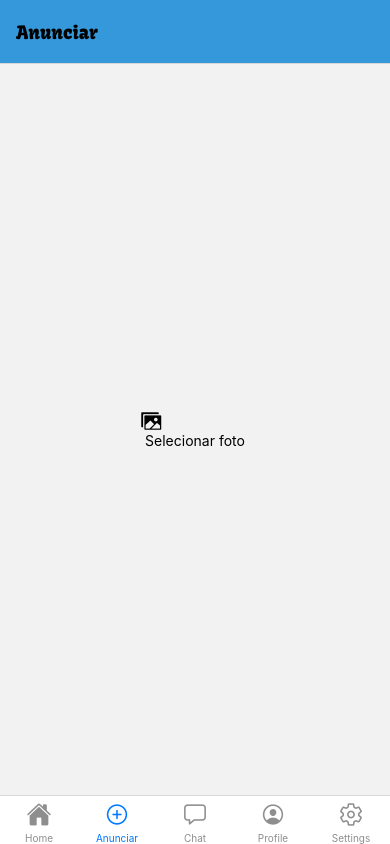
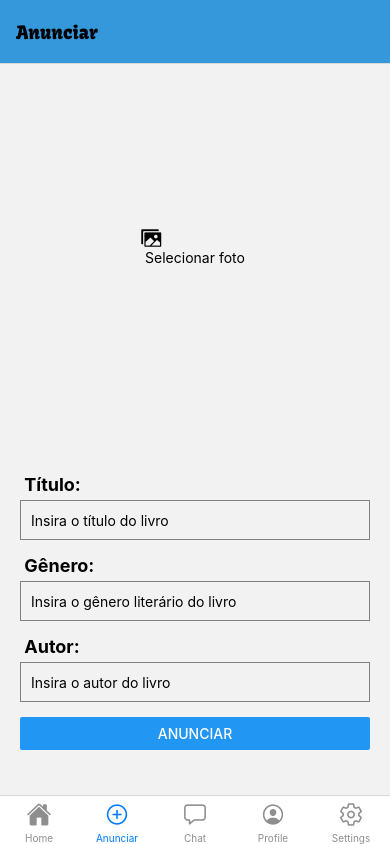
Before and after one commit to Barros313/BookSwap-Expo, a React Native app: screen /Publish in a window 390 px wide. Built offline with nearby package versions, Linux system fonts and the light colour scheme.

Commit message:
Refactored ImageSelect and added simple form

```diff
--- a/components/Publish.js
+++ b/components/Publish.js
@@ -1,5 +1,5 @@
 import React from "react";
-import ImageSelect from "./api/ImageSelect";
+import ImageSelect from "./forms/image-api/ImageSelect";
 import BookForm from "./forms/BookForm";
 
 export default function Publish() {
--- a/components/forms/BookForm.js
+++ b/components/forms/BookForm.js
@@ -1,9 +1,89 @@
-import React from "react";
+import React, { useState } from "react";
+import {View, Text, TextInput, Button, StyleSheet, SafeAreaView, Alert} from "react-native";
+import Constants from "expo-constants";
 
 const BookForm = () => {
+  const [books, setBooks] = useState([]);
+
+  const [title, setTitle] = useState("");
+  const [author, setAuthor] = useState("");
+  const [genre, setGenre] = useState("");
+
+  const titlePlaceholder = 'Insira o título do livro';
+  const authorPlaceholder = 'Insira o autor do livro';
+  const genrePlaceholder = 'Insira o gênero literário do livro';
+  const submitButtonPlaceholder = 'Anunciar';
+
+  const handleSubmit = () => {
+    const newBook = {
+      title,
+      author,
+      genre
+    };
+    setBooks([...books, newBook]);
+    Alert.alert('Book information', `Title: ${title}\nAuthor: ${author}\nGenre: ${genre}`);
+    setTitle('');
+    setAuthor('');
+    setGenre('');
+  }
+
   return (
-      <></>
+      <View style={styles.container}>
+
+        <Text style={styles.label}> Título: </Text>
+        <TextInput
+          style={styles.input}
+          value={title}
+          onChangeText={setTitle}
+          placeholder={titlePlaceholder}
+        />
+
+        <Text style={styles.label}> Gênero: </Text>
+        <TextInput
+         style={styles.input}
+         value={genre}
+         onChangeText={setGenre}
+         placeholder={genrePlaceholder}
+        />
+
+        <Text style={styles.label}> Autor: </Text>
+        <TextInput
+          style={styles.input}
+          value={author}
+          onChangeText={setAuthor}
+          placeholder={authorPlaceholder}
+        />
+
+        <Button title={submitButtonPlaceholder} onPress={handleSubmit} />
+
+      </View>
   );
 };
 
+const styles = StyleSheet.create({
+  container: {
+    flex: 1,
+    justifyContent: 'center',
+    paddingHorizontal: 20,
+  },
+  label: {
+    fontSize: 18,
+    fontWeight: 'bold',
+    marginBottom: 5
+  },
+  input: {
+    height: 40,
+    borderColor: 'gray',
+    borderWidth: 1,
+    marginBottom: 15,
+    paddingHorizontal: 10
+  },
+  booksList: {
+    marginTop: 20,
+  },
+  bookItem: {
+    marginBottom: 10,
+  }
+})
+
 export default BookForm;
```
Also changed, not shown: components/forms/image-api/ImageSelect.js (renamed from components/api/ImageSelect.js).
